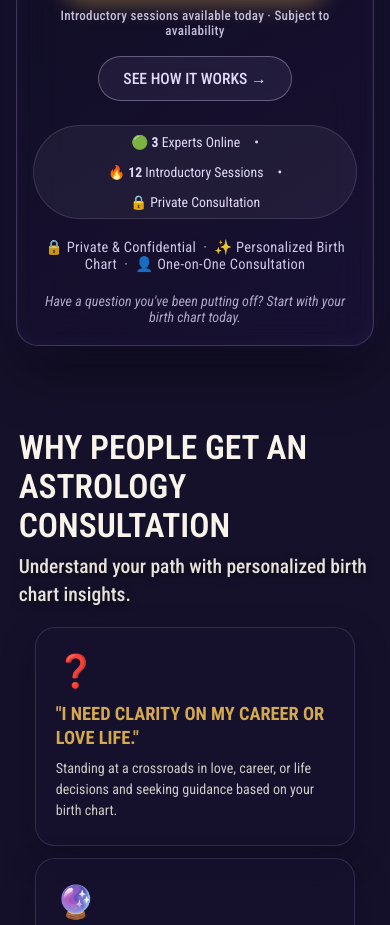
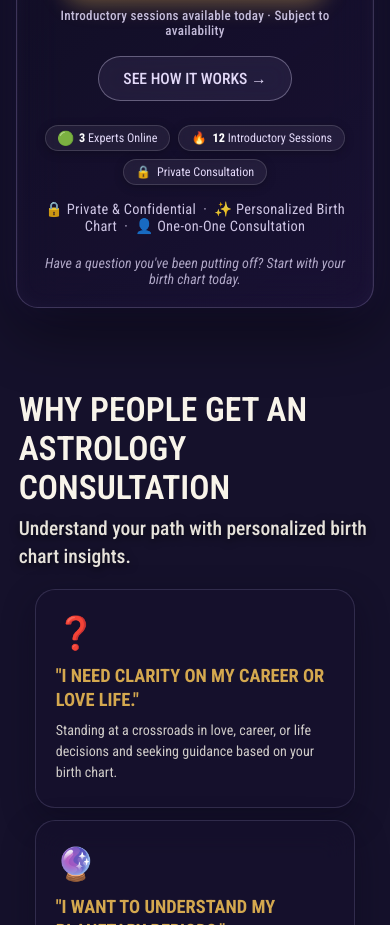
Before and after one commit to sidsahu4570-droid/novasathi-landing-page, a React (Vite) app: page / in a window 390 px wide. Shown: the part 1200-2125 px from the top of the page. Built offline with nearby package versions, Linux system fonts and the light colour scheme; no server answers.

Commit message:
fix: Redesign status indicators into individual symmetrical glass chips to prevent awkward oval distortion and dangling dots on mobile

```diff
--- a/src/components/landing/Hero.jsx
+++ b/src/components/landing/Hero.jsx
@@ -246,30 +246,20 @@ export default function Hero({ onOpenModal }) {
           </a>
         </div>
 
-        {/* Compact Real-time Status Row */}
-        <div
-          style={{
-            display: 'flex',
-            alignItems: 'center',
-            justifyContent: 'center',
-            flexWrap: 'wrap',
-            gap: '14px',
-            background: 'rgba(255, 255, 255, 0.05)',
-            border: '1px solid rgba(255, 255, 255, 0.12)',
-            borderRadius: '99px',
-            padding: '8px 20px',
-            margin: '0 auto 20px auto',
-            maxWidth: 'fit-content',
-            fontSize: '0.86rem',
-            color: '#E2D9F8',
-            boxSizing: 'border-box',
-          }}
-        >
-          <span>🟢 <strong>{expertsAvailableCount}</strong> Experts Online</span>
-          <span>•</span>
-          <span>🔥 <strong>{introductorySessionsRemaining}</strong> Introductory Sessions</span>
-          <span>•</span>
-          <span>🔒 Private Consultation</span>
+        {/* Compact Real-time Status Badges */}
+        <div className="hero-status-badges-wrap">
+          <div className="hero-status-badge">
+            <span className="pulse-dot">🟢</span>
+            <span><strong>{expertsAvailableCount}</strong> Experts Online</span>
+          </div>
+          <div className="hero-status-badge">
+            <span>🔥</span>
+            <span><strong>{introductorySessionsRemaining}</strong> Introductory Sessions</span>
+          </div>
+          <div className="hero-status-badge">
+            <span>🔒</span>
+            <span>Private Consultation</span>
+          </div>
         </div>
 
         {/* Trust Line */}
--- a/src/index.css
+++ b/src/index.css
@@ -1074,6 +1074,16 @@ body, html {
     box-sizing: border-box !important;
   }
 
+  .hero-status-badges-wrap {
+    gap: 8px !important;
+    margin: 14px auto 16px auto !important;
+  }
+
+  .hero-status-badge {
+    font-size: 0.76rem !important;
+    padding: 5px 12px !important;
+  }
+
   .hero-giant-number {
     font-size: clamp(3.8rem, 10vw, 5.2rem) !important;
     line-height: 0.95 !important;
@@ -3181,6 +3191,37 @@ body, html {
   z-index: 2;
 }
 
+.hero-status-badges-wrap {
+  display: flex;
+  align-items: center;
+  justify-content: center;
+  flex-wrap: wrap;
+  gap: 10px;
+  margin: 16px auto 18px auto;
+  max-width: 100%;
+}
+
+.hero-status-badge {
+  display: inline-flex;
+  align-items: center;
+  gap: 6px;
+  background: rgba(255, 255, 255, 0.06);
+  border: 1px solid rgba(255, 255, 255, 0.14);
+  border-radius: 99px;
+  padding: 6px 14px;
+  font-size: 0.82rem;
+  color: #E2D9F8;
+  backdrop-filter: blur(10px);
+  -webkit-backdrop-filter: blur(10px);
+  box-shadow: 0 2px 10px rgba(0, 0, 0, 0.25);
+  white-space: nowrap;
+}
+
+.hero-status-badge strong {
+  color: #fff;
+  font-weight: 800;
+}
+
 .hero-headline-sub {
   font-size: clamp(1.26rem, 4vw, 1.66rem);
   font-style: italic;
```
